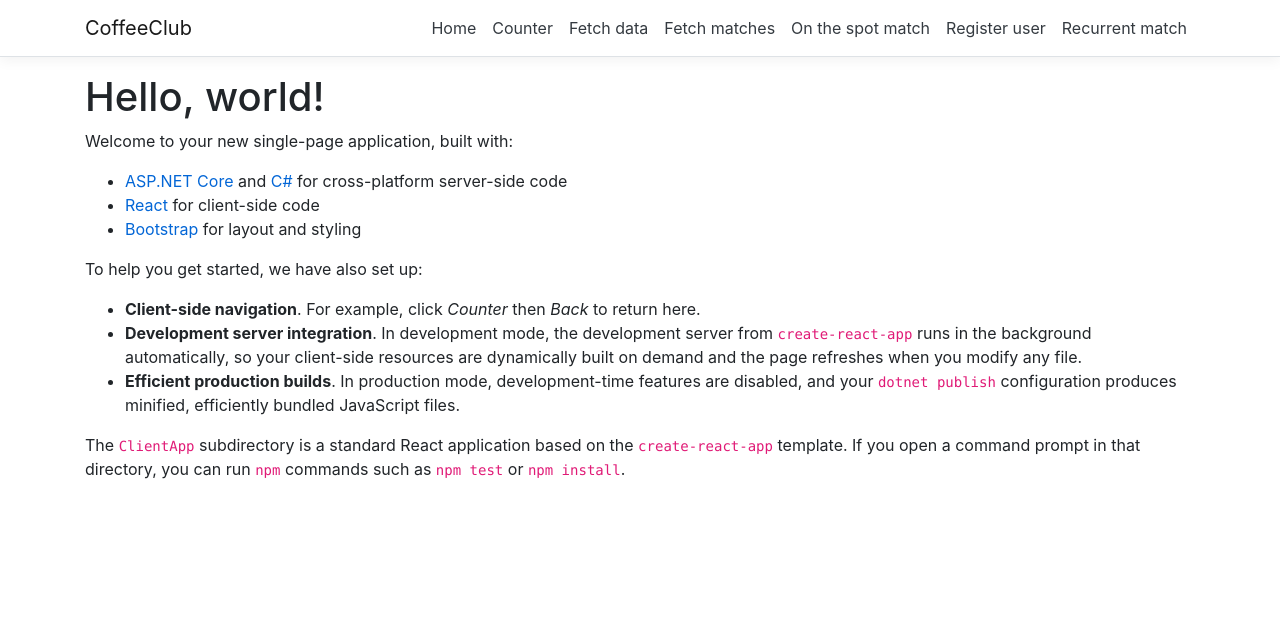
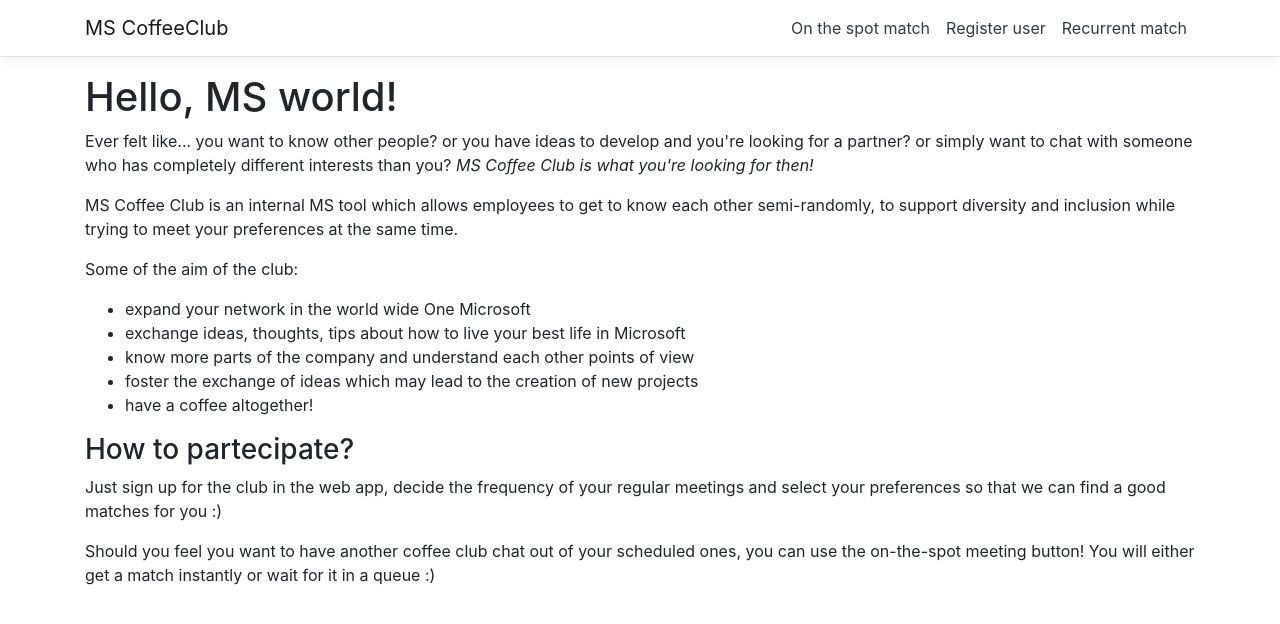
Before and after one commit to samueleceroni/fhl2020-coffee-club, a React (Create React App) app in the folder CoffeeClub/CoffeeClub/ClientApp/: page / in a window 1280 px wide. Shown: the top 624 px of the page. Built offline with nearby package versions, Linux system fonts and the light colour scheme.

Commit message:
add intro interface

```diff
--- a/CoffeeClub/CoffeeClub/ClientApp/src/App.js
+++ b/CoffeeClub/CoffeeClub/ClientApp/src/App.js
@@ -2,9 +2,6 @@
 import { Route } from 'react-router';
 import { Layout } from './components/Layout';
 import { Home } from './components/Home';
-import { FetchData } from './components/FetchData';
-import { Counter } from './components/Counter';
-import { Matcher } from './components/Matcher';
 import Register from './components/Register';
 import './custom.css'
 import OnTheSpotMatch from './components/OnTheSpotMatch';
@@ -17,9 +14,6 @@
     return (
       <Layout>
         <Route exact path='/' component={Home} />
-        <Route path='/counter' component={Counter} />
-        <Route path='/fetch-data' component={FetchData} />
-        <Route path='/get-matches' component={Matcher} />
         <Route path='/on-the-spot-match' component={OnTheSpotMatch} />
         <Route path='/register' component={Register} />
         <Route path='/recurrent-match' component={RecurrentMatch} />
--- a/CoffeeClub/CoffeeClub/ClientApp/src/components/Home.js
+++ b/CoffeeClub/CoffeeClub/ClientApp/src/components/Home.js
@@ -6,20 +6,20 @@
   render () {
     return (
       <div>
-        <h1>Hello, world!</h1>
-        <p>Welcome to your new single-page application, built with:</p>
+        <h1>Hello, MS world!</h1>
+            <p>Ever felt like... you want to know other people? or you have ideas to develop and you're looking for a partner? or simply want to chat with someone who has completely different interests than you?  <i>MS Coffee Club is what you're looking for then!</i></p>
+        <p>MS Coffee Club is an internal MS tool which allows employees to get to know each other semi-randomly, to support diversity and inclusion while trying to meet your preferences at the same time.</p>
+        <p>Some of the aim of the club:</p>
         <ul>
-          <li><a href='https://get.asp.net/'>ASP.NET Core</a> and <a href='https://msdn.microsoft.com/en-us/library/67ef8sbd.aspx'>C#</a> for cross-platform server-side code</li>
-          <li><a href='https://facebook.github.io/react/'>React</a> for client-side code</li>
-          <li><a href='http://getbootstrap.com/'>Bootstrap</a> for layout and styling</li>
+            <li>expand your network in the world wide One Microsoft</li>
+            <li>exchange ideas, thoughts, tips about how to live your best life in Microsoft</li>
+            <li>know more parts of the company and understand each other points of view</li>
+            <li>foster the exchange of ideas which may lead to the creation of new projects</li>
+            <li>have a coffee altogether!</li>
         </ul>
-        <p>To help you get started, we have also set up:</p>
-        <ul>
-          <li><strong>Client-side navigation</strong>. For example, click <em>Counter</em> then <em>Back</em> to return here.</li>
-          <li><strong>Development server integration</strong>. In development mode, the development server from <code>create-react-app</code> runs in the background automatically, so your client-side resources are dynamically built on demand and the page refreshes when you modify any file.</li>
-          <li><strong>Efficient production builds</strong>. In production mode, development-time features are disabled, and your <code>dotnet publish</code> configuration produces minified, efficiently bundled JavaScript files.</li>
-        </ul>
-        <p>The <code>ClientApp</code> subdirectory is a standard React application based on the <code>create-react-app</code> template. If you open a command prompt in that directory, you can run <code>npm</code> commands such as <code>npm test</code> or <code>npm install</code>.</p>
+        <h3>How to partecipate?</h3>
+        <p>Just sign up for the club in the web app, decide the frequency of your regular meetings and select your preferences so that we can find a good matches for you :)</p>
+        <p>Should you feel you want to have another coffee club chat out of your scheduled ones, you can use the on-the-spot meeting button! You will either get a match instantly or wait for it in a queue :)</p>
       </div>
     );
   }
--- a/CoffeeClub/CoffeeClub/ClientApp/src/components/NavMenu.js
+++ b/CoffeeClub/CoffeeClub/ClientApp/src/components/NavMenu.js
@@ -26,22 +26,10 @@
       <header>
         <Navbar className="navbar-expand-sm navbar-toggleable-sm ng-white border-bottom box-shadow mb-3" light>
           <Container>
-            <NavbarBrand tag={Link} to="/">CoffeeClub</NavbarBrand>
+            <NavbarBrand tag={Link} to="/">MS CoffeeClub</NavbarBrand>
             <NavbarToggler onClick={this.toggleNavbar} className="mr-2" />
             <Collapse className="d-sm-inline-flex flex-sm-row-reverse" isOpen={!this.state.collapsed} navbar>
               <ul className="navbar-nav flex-grow">
-                <NavItem>
-                  <NavLink tag={Link} className="text-dark" to="/">Home</NavLink>
-                </NavItem>
-                <NavItem>
-                  <NavLink tag={Link} className="text-dark" to="/counter">Counter</NavLink>
-                </NavItem>
-                <NavItem>
-                  <NavLink tag={Link} className="text-dark" to="/fetch-data">Fetch data</NavLink>
-                </NavItem>
-                <NavItem>
-                <NavLink tag={Link} className="text-dark" to="/get-matches">Fetch matches</NavLink>
-                </NavItem>
                 <NavItem>
                     <NavLink tag={Link} className="text-dark" to="/on-the-spot-match">On the spot match</NavLink>
                 </NavItem>
--- a/CoffeeClub/CoffeeClub/ClientApp/src/components/Register.js
+++ b/CoffeeClub/CoffeeClub/ClientApp/src/components/Register.js
@@ -77,8 +77,8 @@
                 <label htmlFor="sex">Sex: </label>
                 <input type="text" id="Sex" onChange={sexChangedHandler} />
             </div>
-        <input type="submit" value="Run query" />
-        <input type="reset" value="Reset form" />
+            <input type="submit" className="btn btn-primary" value="Run query" />
+            <input type="reset" className="btn btn-primary" value="Reset form" />
     </form>
 
     const checkFormCompleted = () => {
@@ -160,8 +160,8 @@
 
     return (
       <div>
-        <h1 id="tabelLabel" >Weather forecast</h1>
-        <p>This component demonstrates fetching data from the server.</p>
+        <h1 id="tabelLabel" >Register new user</h1>
+        <p>Please enter all the information of the person you want to register.</p>
         {generateNewPersonForm()}
       </div>
     );
```
